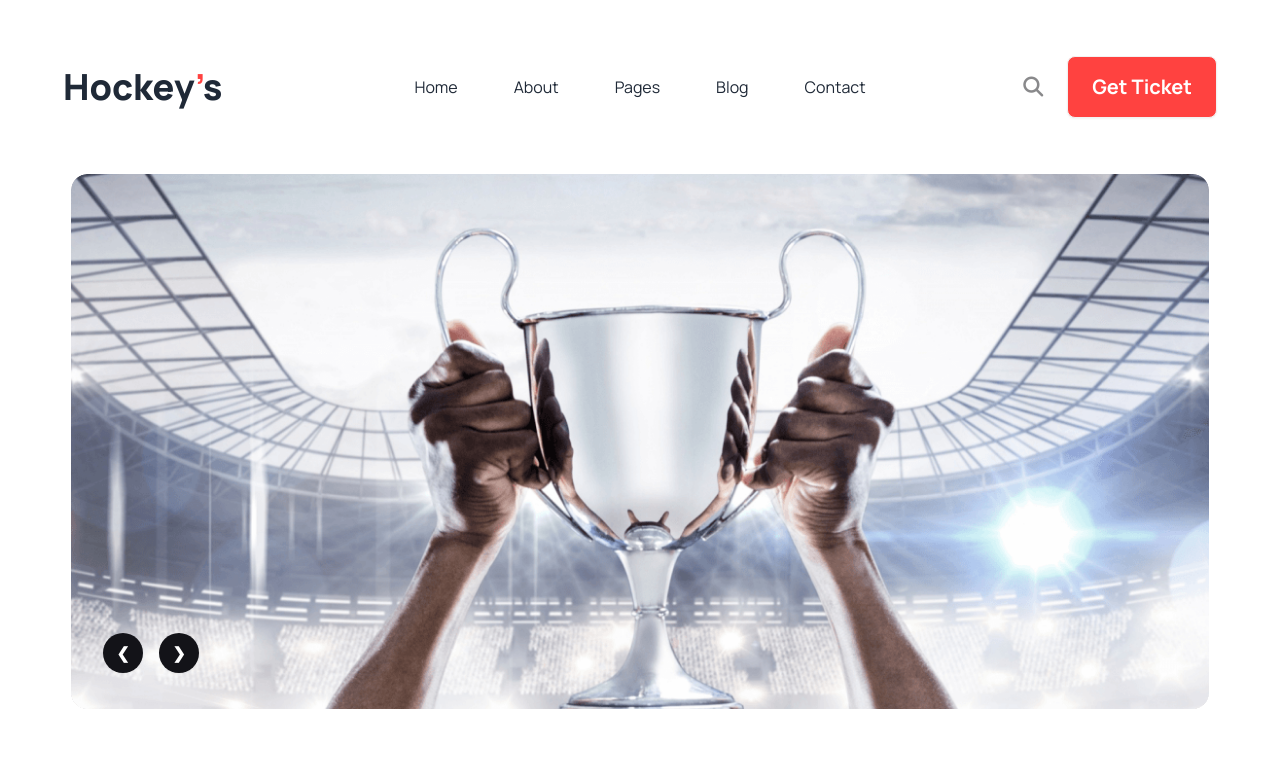
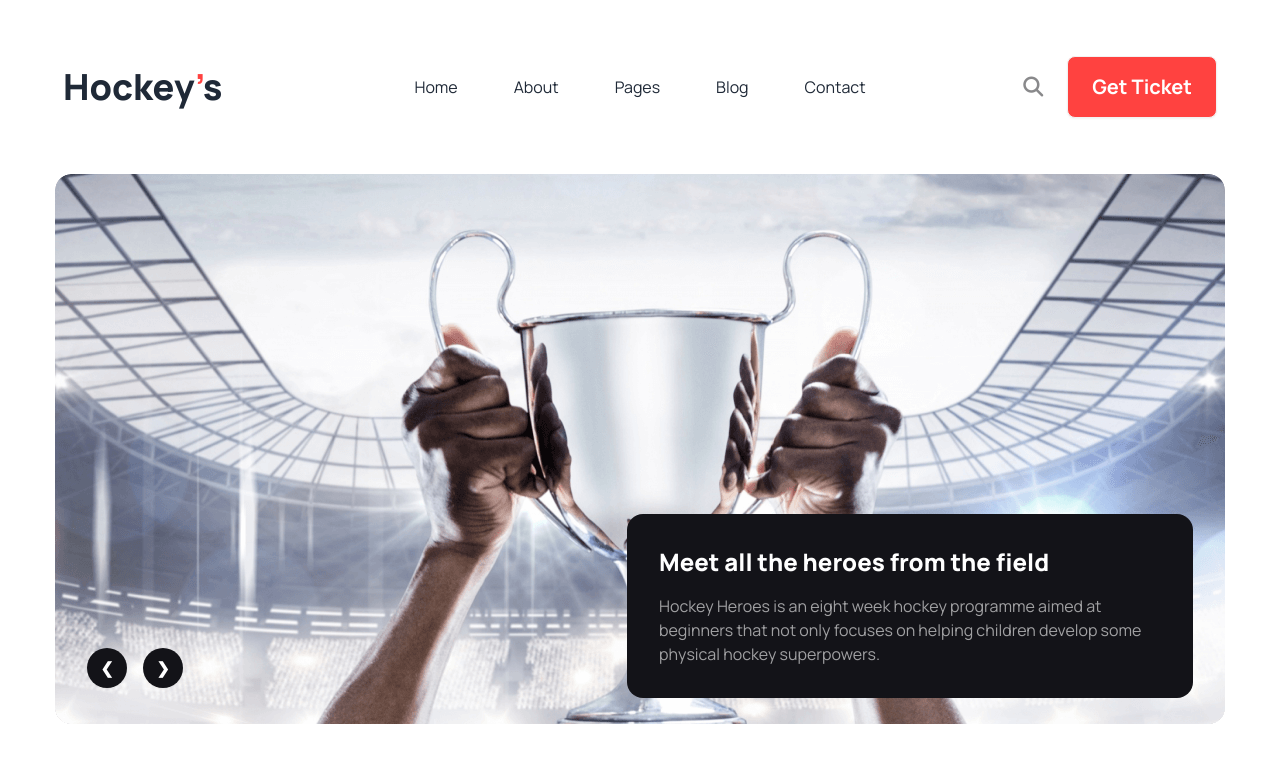
Before and after one commit to msmaahmud/hockeys, a plain HTML site: page index.html in a window 1280 px wide. Drawn offline with nearby package versions, Linux system fonts and the light colour scheme.

Commit message:
Slider Complete

```diff
--- a/index.html
+++ b/index.html
@@ -25,6 +25,7 @@
                     'primary-color': '#FF4240',
                     'secondary-color': '#131318',
                     'content-color': '#424247',
+                    'text-color': '#ffffff99',
                 },
                 fontFamily: {
                     'primary-font': ['"Manrope"', "sans-serif"],
@@ -44,7 +45,7 @@
                     <div tabindex="0" role="button" class="btn btn-ghost lg:hidden">
                       <svg xmlns="http://www.w3.org/2000/svg" class="h-5 w-5" fill="none" viewBox="0 0 24 24" stroke="currentColor"><path stroke-linecap="round" stroke-linejoin="round" stroke-width="2" d="M4 6h16M4 12h8m-8 6h16" /></svg>
                     </div>
-                    <ul tabindex="0" class="menu menu-sm dropdown-content mt-3 z-[1] p-2 shadow rounded-box w-52">
+                    <ul tabindex="0" class="menu menu-sm dropdown-content mt-3 z-[1] p-2 shadow rounded-box w-52 bg-white font-primary-font">
                         <li><a>Home</a></li>
                         <li><a>About</a></li>
                         <li><a>Pages</a></li>
@@ -74,7 +75,7 @@
 
         <!-- Slider -->
         <section>
-            <div class="container max-w-[1170px] mx-auto mt-6 lg:mt-12 px-4">
+            <div class="container max-w-[1170px] mx-auto mt-6 lg:mt-12 px-4 lg:px-0 lg:relative">
                 <div class="carousel w-full rounded-2xl">
                     <!-- Slide 1 -->
                     <div id="slide1" class="carousel-item relative w-full rounded-2xl">
@@ -85,6 +86,7 @@
                       </div>
                     </div>
 
+                    <!-- Slider 2 -->
                     <div id="slide2" class="carousel-item relative w-full rounded-2xl">
                       <img src="images/slider-2.jpg" class="w-full rounded-2xl" />
                       <div class="absolute flex justify-between transform -translate-y-1/2 bottom-[0] lg:bottom-[16px] lg:left-[32px] left-[calc(50%-48px)] gap-4">
@@ -92,6 +94,8 @@
                         <a href="#slide3" class="btn btn-circle bg-secondary-color hover:bg-primary-color border-0 text-white w-10 h-10 min-h-10">❯</a>
                       </div>
                     </div>
+
+                    <!-- Slider 3 -->
                     <div id="slide3" class="carousel-item relative w-full rounded-2xl">
                       <img src="images/slider-3.jpg" class="w-full rounded-2xl" />
                       <div class="absolute flex justify-between transform -translate-y-1/2 bottom-[0] lg:bottom-[16px] lg:left-[32px] left-[calc(50%-48px)] gap-4">
@@ -99,6 +103,7 @@
                         <a href="#slide4" class="btn btn-circle bg-secondary-color hover:bg-primary-color border-0 text-white w-10 h-10 min-h-10">❯</a>
                       </div>
                     </div>
+                    <!-- Slider 4 -->
                     <div id="slide4" class="carousel-item relative w-full rounded-2xl">
                       <img src="images/slider-4.jpg" class="w-full rounded-2xl" />
                       <div class="absolute flex justify-between transform -translate-y-1/2 bottom-[0] lg:bottom-[16px] lg:left-[32px] left-[calc(50%-48px)] gap-4">
@@ -106,7 +111,11 @@
                         <a href="#slide1" class="btn btn-circle bg-secondary-color hover:bg-primary-color border-0 text-white w-10 h-10 min-h-10">❯</a>
                       </div>
                     </div>
-                  </div>
+                </div>
+                <div class="lg:absolute bg-secondary-color text-white p-4 lg:p-8 rounded-2xl w-auto lg:max-w-[566px] font-primary-font right-8 bottom-8 mt-2">
+                    <h3 class="mb-2 lg:mb-4 text-[18px] lg:text-2xl font-extrabold leading-7">Meet all the heroes from the field</h3>
+                    <p class="text-text-color text-[14px] lg:text-base leading-5 lg:leading-6">Hockey Heroes is an eight week hockey programme aimed at beginners that not only focuses on helping children develop some physical hockey superpowers.</p>
+                </div>
             </div>
         </section>
     </header>
```
